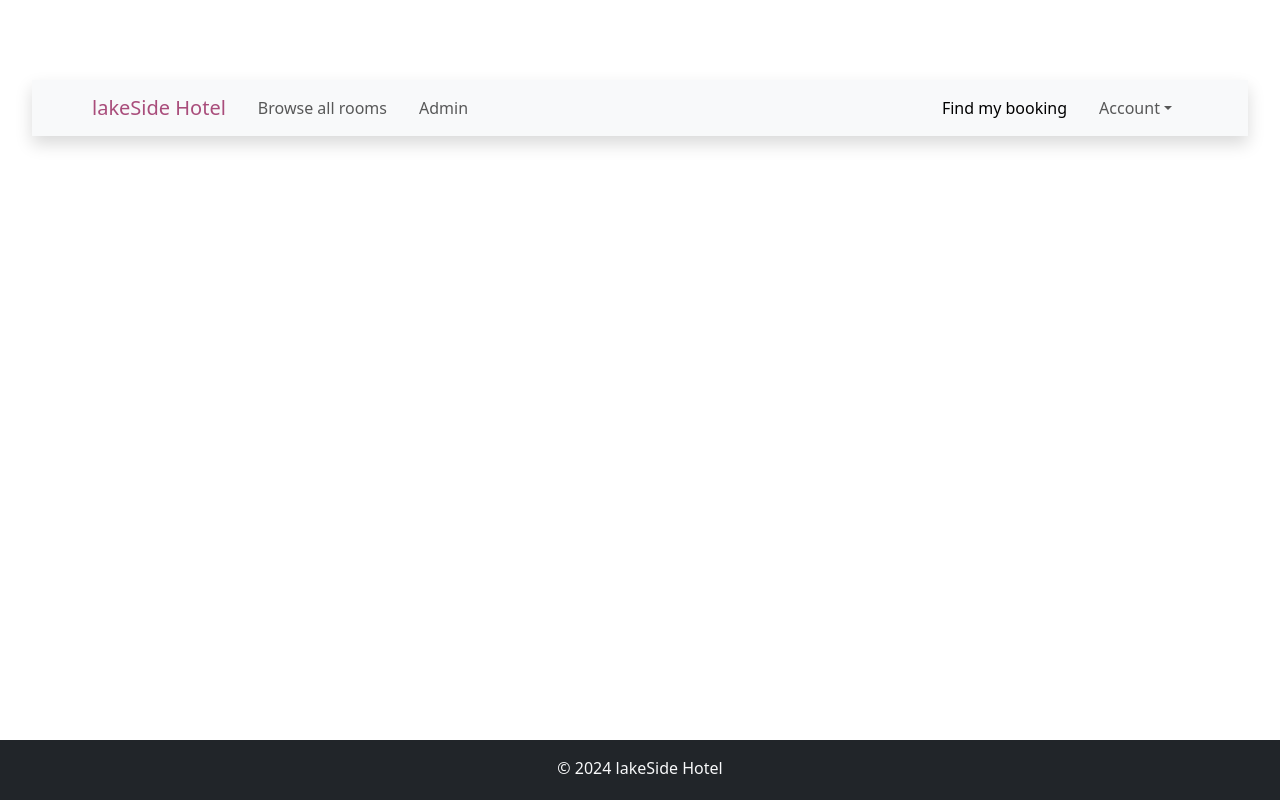
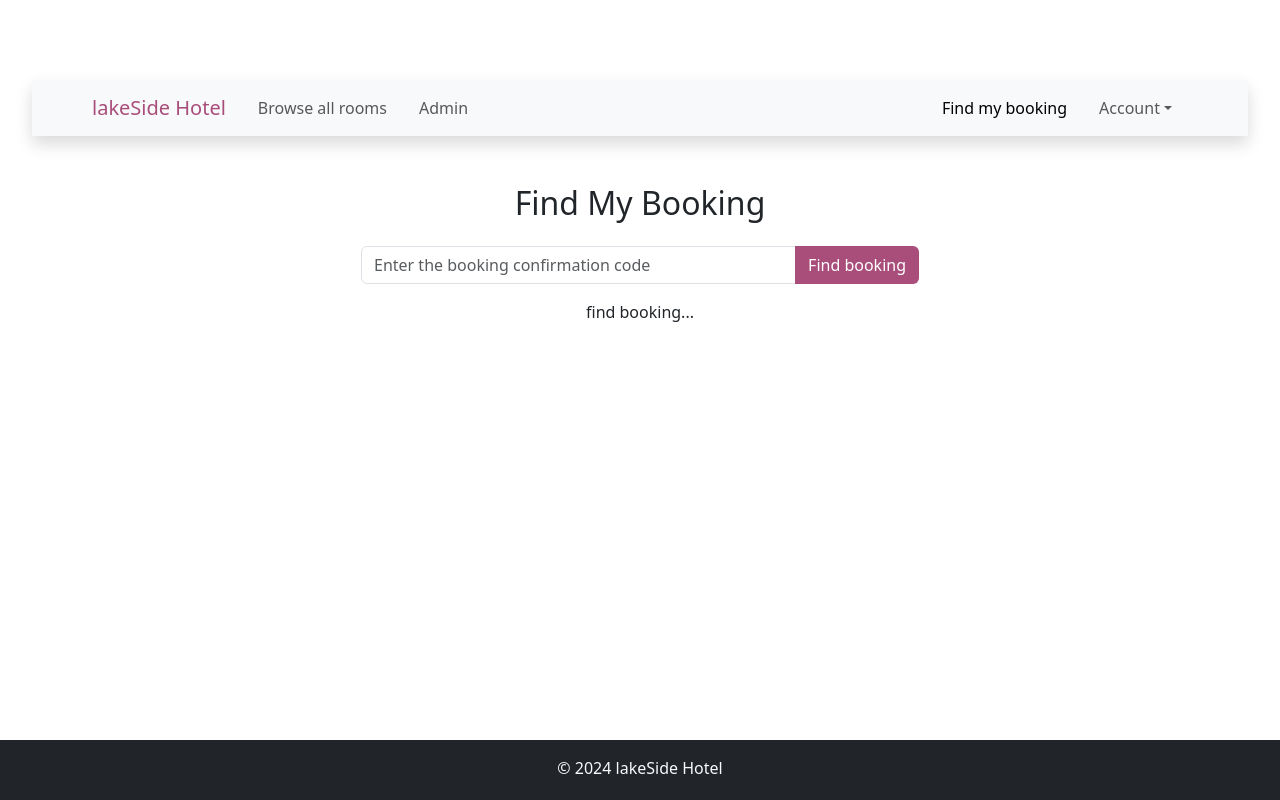
Before and after one commit to sandesh300/Hotel-Booking-React, a React (Vite) app: page /find-booking in a window 1280 px wide. Built offline with nearby package versions, Linux system fonts and the light colour scheme.

Commit message:
add find my booking page

```diff
--- a/src/App.jsx
+++ b/src/App.jsx
@@ -15,6 +15,8 @@
 import Checkout from "./components/bookings/Checkout";
 import BookingSuccess from "./components/bookings/BookingSuccess";
 import Bookings from "./components/bookings/Bookings";
+import FindBooking from "./components/bookings/FindBooking";
+
 
 function App() {
   return (
@@ -32,6 +34,7 @@
             <Route path="/admin" element={<Admin />} />
             <Route path="/booking-success" element={<BookingSuccess />} />
             <Route path="/existing-bookings" element={<Bookings />} />
+            <Route path="/find-booking" element={<FindBooking />} />
 
           </Routes>
         </Router>
--- a/src/components/bookings/FindBooking.jsx
+++ b/src/components/bookings/FindBooking.jsx
@@ -0,0 +1,144 @@
+import React, { useState } from "react"
+import moment from "moment"
+import { cancelBooking, getBookingByConfirmationCode } from "../utils/ApiFunctions"
+
+const FindBooking = () => {
+	const [confirmationCode, setConfirmationCode] = useState("")
+	const [error, setError] = useState(null)
+	const [successMessage, setSuccessMessage] = useState("")
+	const [isLoading, setIsLoading] = useState(false)
+	const [bookingInfo, setBookingInfo] = useState({
+		id: "",
+		bookingConfirmationCode: "",
+		room: { id: "", roomType: "" },
+		roomNumber: "",
+		checkInDate: "",
+		checkOutDate: "",
+		guestName: "",
+		guestEmail: "",
+		numOfAdults: "",
+		numOfChildren: "",
+		totalNumOfGuests: ""
+	})
+
+	const emptyBookingInfo = {
+		id: "",
+		bookingConfirmationCode: "",
+		room: { id: "", roomType: "" },
+		roomNumber: "",
+		checkInDate: "",
+		checkOutDate: "",
+		guestName: "",
+		guestEmail: "",
+		numOfAdults: "",
+		numOfChildren: "",
+		totalNumOfGuests: ""
+	}
+	const [isDeleted, setIsDeleted] = useState(false)
+
+	const handleInputChange = (event) => {
+		setConfirmationCode(event.target.value)
+	}
+
+	const handleFormSubmit = async (event) => {
+		event.preventDefault()
+		setIsLoading(true)
+
+		try {
+			const data = await getBookingByConfirmationCode(confirmationCode)
+			setBookingInfo(data)
+			setError(null)
+		} catch (error) {
+			setBookingInfo(emptyBookingInfo)
+			if (error.response && error.response.status === 404) {
+				setError(error.response.data.message)
+			} else {
+				setError(error.message)
+			}
+		}
+
+		setTimeout(() => setIsLoading(false), 2000)
+	}
+
+	const handleBookingCancellation = async (bookingId) => {
+		try {
+			await cancelBooking(bookingInfo.id)
+			setIsDeleted(true)
+			setSuccessMessage("Booking has been cancelled successfully!")
+			setBookingInfo(emptyBookingInfo)
+			setConfirmationCode("")
+			setError(null)
+		} catch (error) {
+			setError(error.message)
+		}
+		setTimeout(() => {
+			setSuccessMessage("")
+			setIsDeleted(false)
+		}, 2000)
+	}
+
+	return (
+		<>
+			<div className="container mt-5 d-flex flex-column justify-content-center align-items-center">
+				<h2 className="text-center mb-4">Find My Booking</h2>
+				<form onSubmit={handleFormSubmit} className="col-md-6">
+					<div className="input-group mb-3">
+						<input
+							className="form-control"
+							type="text"
+							id="confirmationCode"
+							name="confirmationCode"
+							value={confirmationCode}
+							onChange={handleInputChange}
+							placeholder="Enter the booking confirmation code"
+						/>
+
+						<button type="submit" className="btn btn-hotel input-group-text">
+							Find booking
+						</button>
+					</div>
+				</form>
+
+				{isLoading ? (
+					<div>Finding your booking...</div>
+				) : error ? (
+					<div className="text-danger">Error: {error}</div>
+				) : bookingInfo.bookingConfirmationCode ? (
+					<div className="col-md-6 mt-4 mb-5">
+						<h3>Booking Information</h3>
+						<p className="text-success">Confirmation Code: {bookingInfo.bookingConfirmationCode}</p>
+						<p>Room Number: {bookingInfo.room.id}</p>
+						<p>Room Type: {bookingInfo.room.roomType}</p>
+						<p>
+							Check-in Date:{" "}
+							{moment(bookingInfo.checkInDate).subtract(1, "month").format("MMM Do, YYYY")}
+						</p>
+						<p>
+							Check-out Date:{" "}
+							{moment(bookingInfo.checkInDate).subtract(1, "month").format("MMM Do, YYYY")}
+						</p>
+						<p>Full Name: {bookingInfo.guestName}</p>
+						<p>Email Address: {bookingInfo.guestEmail}</p>
+						<p>Adults: {bookingInfo.numOfAdults}</p>
+						<p>Children: {bookingInfo.numOfChildren}</p>
+						<p>Total Guest: {bookingInfo.totalNumOfGuests}</p>
+
+						{!isDeleted && (
+							<button
+								onClick={() => handleBookingCancellation(bookingInfo.id)}
+								className="btn btn-danger">
+								Cancel Booking
+							</button>
+						)}
+					</div>
+				) : (
+					<div>find booking...</div>
+				)}
+
+				{isDeleted && <div className="alert alert-success mt-3 fade show">{successMessage}</div>}
+			</div>
+		</>
+	)
+}
+
+export default FindBooking
```
